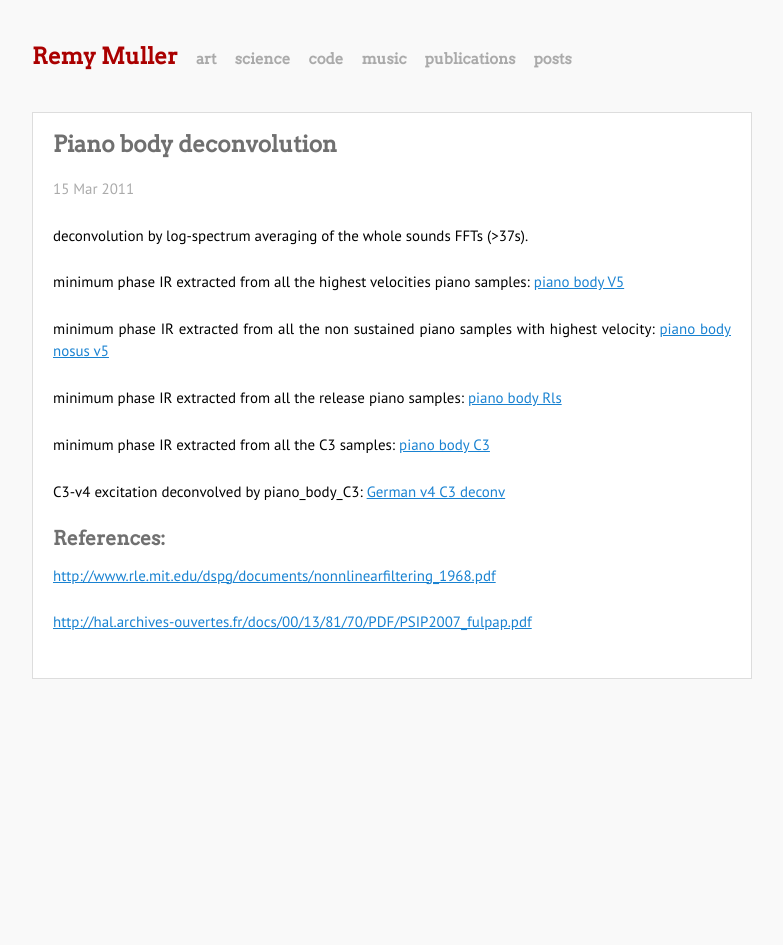
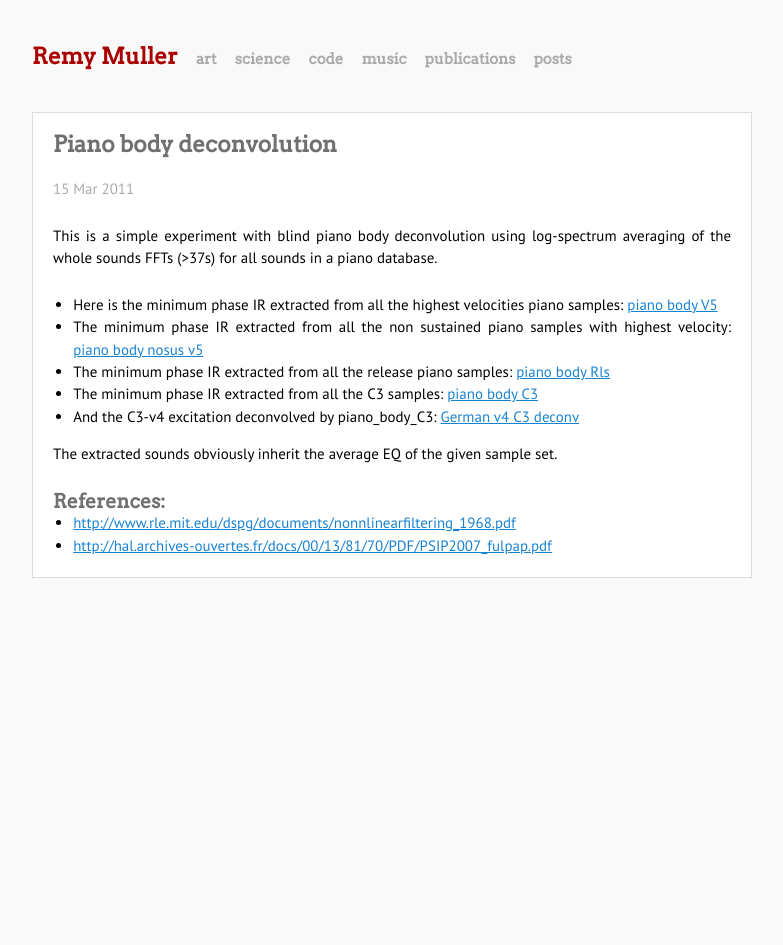
Before and after one commit to remymuller/remymuller.github.io, a Jekyll site: the page built from _posts/2011-03-15-piano-body-deconvolution.markdown, in a window 1280 px wide. Shown: the whole page, without its empty margins (248-1031 px from the left). Built offline with Jekyll 4.4.1, drawn with Linux system fonts in a browser that asks for light colours.

Commit message:
formatting

```diff
--- a/_posts/2011-03-15-piano-body-deconvolution.markdown
+++ b/_posts/2011-03-15-piano-body-deconvolution.markdown
@@ -11,22 +11,18 @@ categories:
 - science
 ---
 
-deconvolution by log-spectrum averaging of the whole sounds FFTs (>37s).
+This is a simple experiment with blind piano body deconvolution using log-spectrum averaging of the whole sounds FFTs (>37s) for all sounds in a piano database.
 
-minimum phase IR extracted from all the highest velocities piano samples: [piano body V5]({{ site.url }}/sounds/piano_body/piano_body_V5.wav)
+- Here is the minimum phase IR extracted from all the highest velocities piano samples: [piano body V5]({{ site.url }}/sounds/piano_body/piano_body_V5.wav)
+- The minimum phase IR extracted from all the non sustained piano samples with highest velocity: [piano body nosus v5]({{ site.url }}/sounds/piano_body/piano_body_nosus_v5.wav)
+- The minimum phase IR extracted from all the release piano samples: [piano body Rls]({{ site.url }}/sounds/piano_body/piano_body_Rls.wav)
+- The minimum phase IR extracted from all the C3 samples: [piano body C3]({{ site.url }}/sounds/piano_body/piano_body_C3.wav)
+- And the C3-v4 excitation deconvolved by piano_body_C3: [German v4 C3 deconv]({{ site.url }}/sounds/piano_body/German-v4-C3.wav_deconv.wav)
 
-minimum phase IR extracted from all the non sustained piano samples with highest velocity: [piano body nosus v5]({{ site.url }}/sounds/piano_body/piano_body_nosus_v5.wav)
-
-minimum phase IR extracted from all the release piano samples: [piano body Rls]({{ site.url }}/sounds/piano_body/piano_body_Rls.wav)
-
-minimum phase IR extracted from all the C3 samples: [piano body C3]({{ site.url }}/sounds/piano_body/piano_body_C3.wav)
-
-C3-v4 excitation deconvolved by piano_body_C3: [German v4 C3 deconv]({{ site.url }}/sounds/piano_body/German-v4-C3.wav_deconv.wav)
-
+The extracted sounds obviously inherit the average EQ of the given sample set.
 
 ### References:
 
 
-[http://www.rle.mit.edu/dspg/documents/nonnlinearfiltering_1968.pdf](http://www.rle.mit.edu/dspg/documents/nonnlinearfiltering_1968.pdf)
-
-[http://hal.archives-ouvertes.fr/docs/00/13/81/70/PDF/PSIP2007_fulpap.pdf](http://hal.archives-ouvertes.fr/docs/00/13/81/70/PDF/PSIP2007_fulpap.pdf)
+- [http://www.rle.mit.edu/dspg/documents/nonnlinearfiltering_1968.pdf](http://www.rle.mit.edu/dspg/documents/nonnlinearfiltering_1968.pdf)
+- [http://hal.archives-ouvertes.fr/docs/00/13/81/70/PDF/PSIP2007_fulpap.pdf](http://hal.archives-ouvertes.fr/docs/00/13/81/70/PDF/PSIP2007_fulpap.pdf)
```
